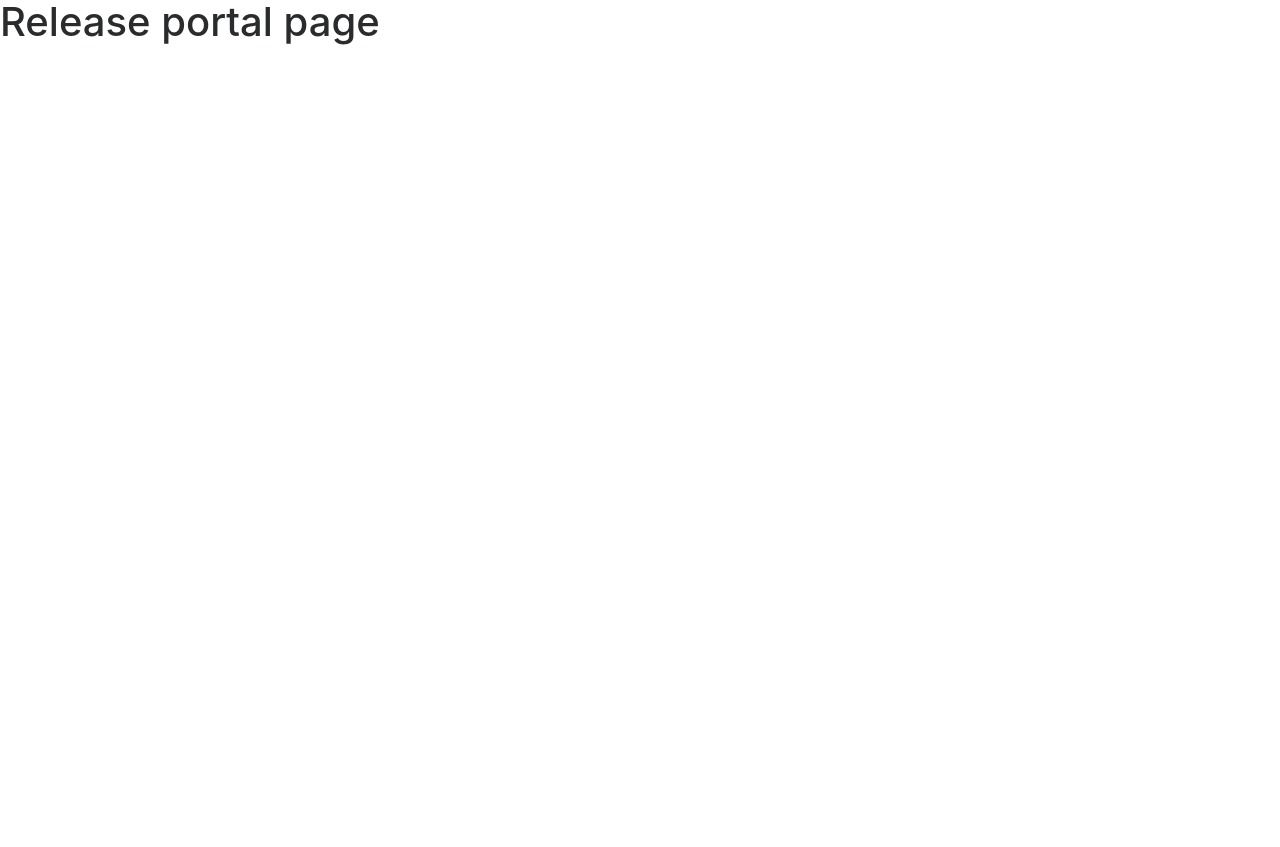
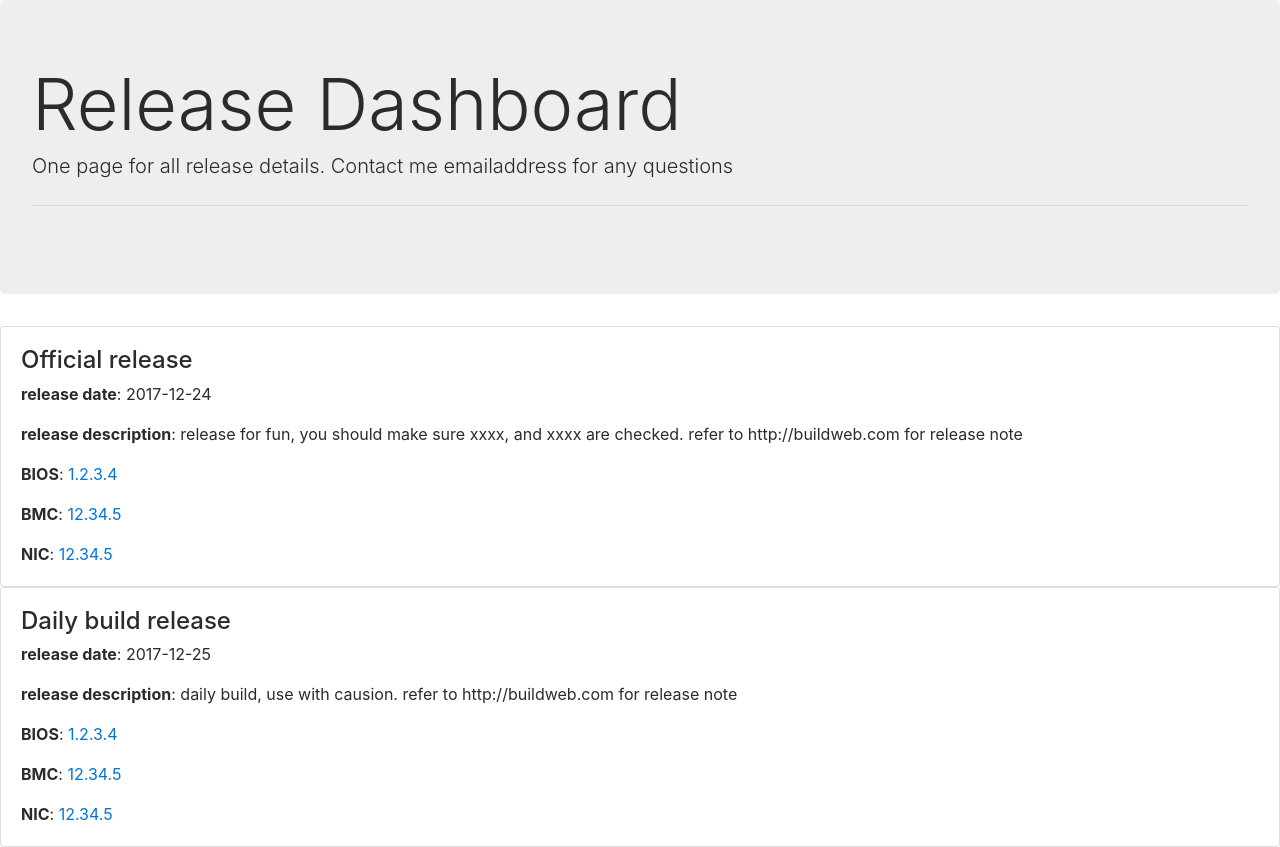
Before and after one commit to cgx027/jq_bootstrap_json, a website: page index.html in a window 1280 px wide. Before the commit the page ends 800 px from the top, so only its background shows below. Drawn offline with nearby package versions, Linux system fonts and the light colour scheme; files whose address does not match are found by name.

Commit message:
first working version

```diff
--- a/index.html
+++ b/index.html
@@ -3,7 +3,7 @@
 
 <head>
   <meta charset="utf-8">
-  <title>fun demo page</title>
+  <title>Release Dashboard</title>
   <link rel="stylesheet" href="node_modules/bootstrap/dist/css/bootstrap.min.css">
   <script src="node_modules/jquery/dist/jquery.min.js"></script>
   <script src="node_modules/tether/dist/js/tether.min.js"></script>
@@ -12,7 +12,12 @@
 </head>
 
 <body>
-  <h1>Release portal page</h1>
+  <div class="jumbotron">
+    <h1 class="display-3">Release Dashboard</h1>
+    <p class="lead">One page for all release details. Contact me emailaddress for any questions</p>
+    <hr class="my-4">
+  </div>
+  <div id="releases"></div>
 </body>
 
 </html>
--- a/index.js
+++ b/index.js
@@ -13,10 +13,73 @@ async function loadJSON(filename) {
   })
 }
 
+function createReleaseAnchor(element, version, link) {
+  const anchorTextTemplate = "<b>{element}</b>: <a href='{link}'>{version}</a>"
+  const anchorText = anchorTextTemplate
+    .replace('{link}', link)
+    .replace('{element}', element)
+    .replace('{version}', version)
+  return anchorText
+}
+
+function addReleases(releases) {
+  console.log('adding releases')
+  releases.forEach(function(release) {
+    console.log('add release: ', release)
+    const card = $("<div class='card' style='width: auto'></div></div>")
+    const cardBlock = $("<div class='card-block' id='card-block'></div>")
+    const cardTitle = $("<h4 class='class-title'>" + release.name + '</h4>')
+    const releaseDate = $(
+      "<p class='card-text'><b>release date</b>: " + release.date + '</p>'
+    )
+    const releaseDesc = $(
+      "<p class='card-text'><b>release description</b>: " +
+        release.description +
+        '</p>'
+    )
+    const biosRelease = $(
+      "<p class='card-text'>" +
+        createReleaseAnchor(
+          'BIOS',
+          release.BIOS.version,
+          release.BIOS.download
+        ) +
+        '</p>'
+    )
+    const bmcRelease = $(
+      "<p class='card-text'>" +
+        createReleaseAnchor(
+          'BMC',
+          release.BMC.version,
+          release.BMC.download
+        ) +
+        '</p>'
+    )
+    const nicRelease = $(
+      "<p class='card-text'>" +
+        createReleaseAnchor(
+          'NIC',
+          release.NIC.version,
+          release.NIC.download
+        ) +
+        '</p>'
+    )
+    cardBlock.append(cardTitle)
+    cardBlock.append(releaseDate)
+    cardBlock.append(releaseDesc)
+    cardBlock.append(biosRelease)
+    cardBlock.append(bmcRelease)
+    cardBlock.append(nicRelease)
+    card.append(cardBlock)
+    $('#releases').append(card)
+  })
+}
+
 async function main() {
   const releaseDataStr = await loadJSON('release.json')
   const releaseData = JSON.parse(releaseDataStr)
   console.log(releaseData)
+  addReleases(releaseData)
 }
 
 main()
--- a/release.json
+++ b/release.json
@@ -17,7 +17,7 @@
     }
   },
   {
-    "name": "daily build release",
+    "name": "Daily build release",
     "date": "2017-12-25",
     "description": "daily build, use with causion. refer to http://buildweb.com for release note",
     "BIOS": {
```
